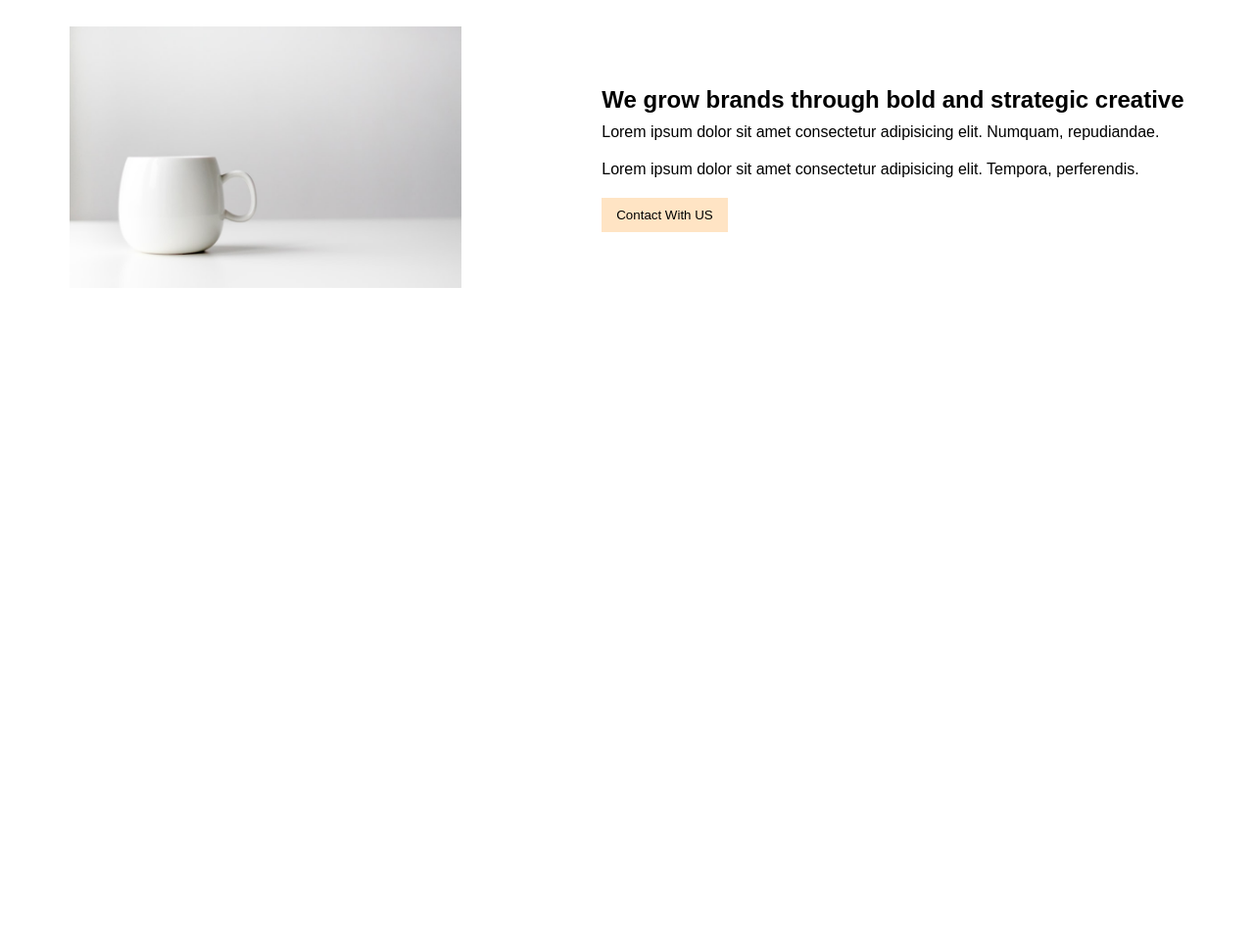
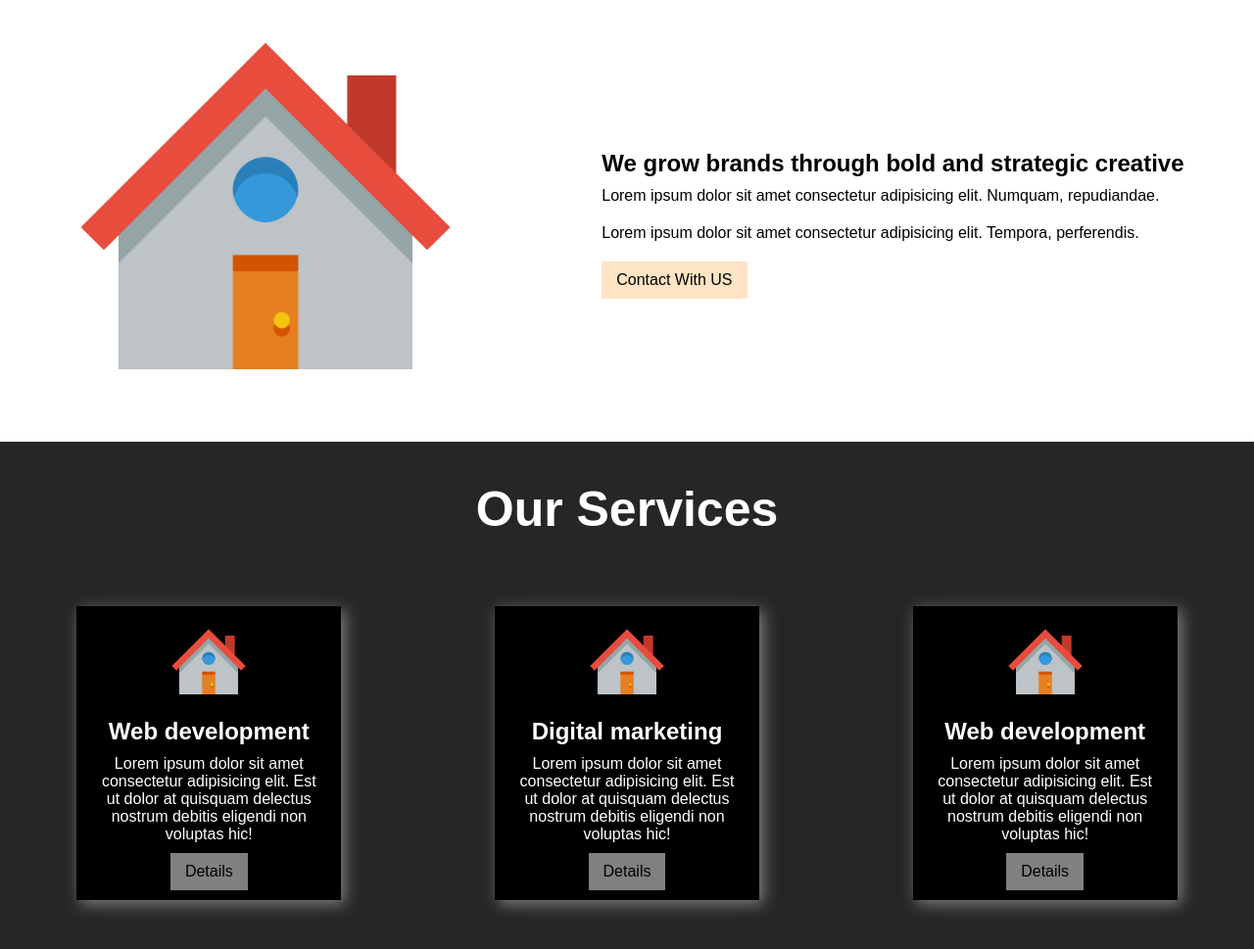
Before and after one commit to sajid3366/My-projects, a plain HTML site: page index.html in a window 1280 px wide. Shown: the part 964-1933 px from the top of the page at 98% size. Before the commit the page ends 1262 px from the top, so only its background shows below. Drawn offline with Linux system fonts and the light colour scheme; files whose address does not match are found by name.

Commit message:
added the service section

```diff
--- a/index.html
+++ b/index.html
@@ -4,7 +4,7 @@
     <meta charset="UTF-8">
     <meta name="viewport" content="width=device-width, initial-scale=1.0">
     <title>First Project</title>
-    <link rel="shortcut icon" href="Image/Starbucks-logo.png" type="image/x-icon">
+    <link rel="shortcut icon" href="Image/home logo.png" type="image/x-icon">
     <link rel="stylesheet" href="styles/style.css">
 </head>
 <body>
@@ -56,7 +56,7 @@
             <h1 class="about title">About Us</h1>
             <div class="about-container">
                 <div class="about-img">
-                    <img class="banner-img" src="Image/cup photo.jpeg" alt="">
+                    <img class="banner-img" src="Image/home logo.png" alt="">
                 </div>
                 <div class="about-text">
                     <h1>We grow brands through bold and strategic creative</h1>
@@ -73,6 +73,45 @@
             </div>
         </section>
 
+        <!-- this is for our service -->
+        <section class="service">
+            <h1 class="title our-service">Our Services</h1>
+            <div class="service-container">
+                <div class="box">
+                    <img class="icon" src="Image/home logo.png" alt="no photo">
+                    <h2 class="web">Web development</h2>
+                    <p>
+                        Lorem ipsum dolor sit amet consectetur adipisicing
+                        elit. Est ut dolor at quisquam delectus nostrum
+                        debitis eligendi non voluptas hic!
+                    </p>
+                    <button class="btn box-btn">Details</button>
+                </div>
+                <div class="box">
+                    <img class="icon" src="Image/home logo.png" alt="no photo">
+                    <h2 class="web">Digital marketing</h2>
+                    <p>
+                        Lorem ipsum dolor sit amet consectetur adipisicing
+                        elit. Est ut dolor at quisquam delectus nostrum
+                        debitis eligendi non voluptas hic!
+                    </p>
+                    <button class="btn box-btn">Details</button>
+                </div>
+                <div class="box">
+                    <img class="icon" src="Image/home logo.png" alt="no photo">
+                    <h2 class="web">Web development</h2>
+                    <p>
+                        Lorem ipsum dolor sit amet consectetur adipisicing
+                        elit. Est ut dolor at quisquam delectus nostrum
+                        debitis eligendi non voluptas hic!
+                    </p>
+                    <button class="btn box-btn">Details</button>
+                </div>
+
+            </div>
+
+        </section>
+
 
     </main>
 
--- a/styles/style.css
+++ b/styles/style.css
@@ -49,6 +49,7 @@
 .title{
     font-size: 50px;
     font-weight: bold;
+
 }
 .description{
     font-size: 20px;
@@ -60,6 +61,7 @@
     background-color: bisque;
     cursor: pointer;
     border: none;
+    font-size: 16px;
 }
 .btn:hover{
     background-color: black;
@@ -80,3 +82,47 @@
     margin-top: 10px;
     margin-bottom: 20px;
 }
+.our-service{
+    text-align: center;
+    margin-top: 20px;
+    margin-bottom: 30px;
+    color: white;
+    padding: 40px;
+}
+.box{
+    width: 230px;
+    height: 260px;
+    box-shadow: 4px 4px 15px gray;
+    background-color: black;
+    color: white;
+    padding: 20px;
+    text-align: center;
+}
+
+.icon{
+    width: 80px;
+
+}
+.box-btn{
+    background-color: gray;
+    margin-top: 10px;
+}
+.web{
+    margin-top: 10px;
+    margin-bottom: 10px;
+}
+.box-btn:hover{
+    background-color: bisque;
+    color: black;
+}
+.service-container{
+    display: flex;
+    justify-content: space-around;
+    align-items: center;
+    padding-bottom: 50px;
+
+
+}
+.service{
+    background-color: rgba(13, 13, 13, 0.896);
+}
```
Also changed, not shown: Image/home logo.png (added).
